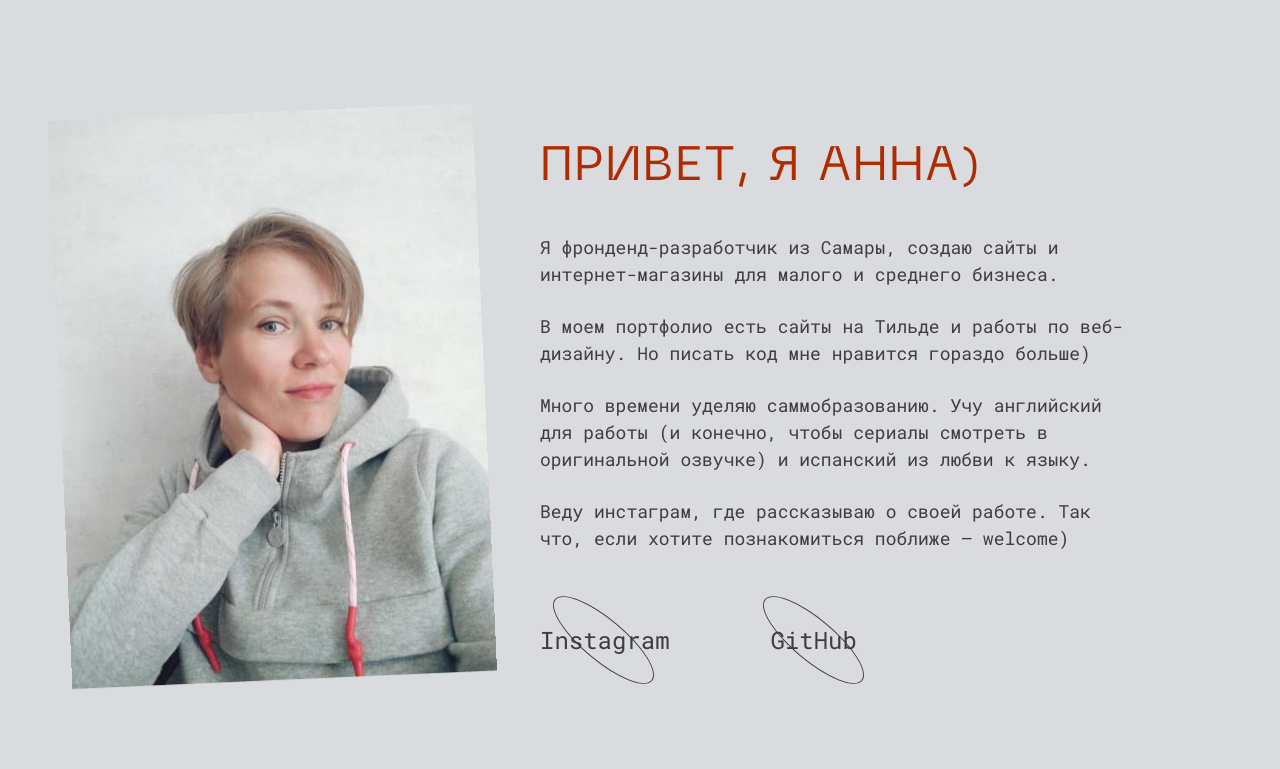
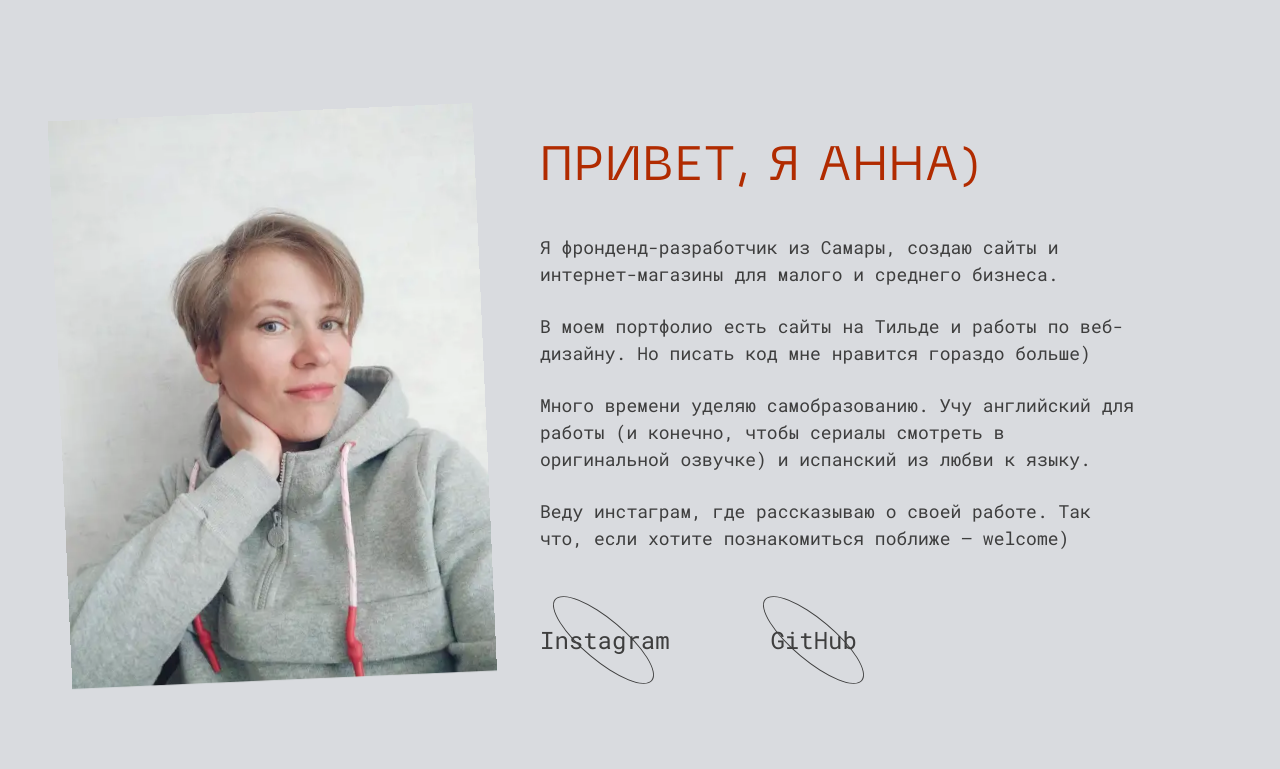
Before and after one commit to anchieff/annanekrasova, a website: page annanekrasova/index.html in a window 1280 px wide. Shown: the part 5251-6020 px from the top of the page. Drawn offline with nearby package versions, Linux system fonts and the light colour scheme; some packages are replaced by stand-ins of ours; files whose address does not match are found by name.

Commit message:
Optimized  myphoto and fixed typos

```diff
--- a/annanekrasova/index.html
+++ b/annanekrasova/index.html
@@ -212,12 +212,7 @@
 
       <div class="about__info">
         <div class="about__photo">
-          <picture>
-            <source media="(max-width: 992px)" srcset="img/myphoto992.jpg">
-            <source media="(min-width: 993px)" srcset="img/myphoto.jpg">
-            <img src="./img/myphoto.jpg" alt="myphoto">
-          </picture>
-
+          <picture><source srcset="./img/myphoto.webp" type="image/webp"><img src="./img/myphoto.jpg" alt="myphoto"></picture>
         </div>
 
         <div class="about__content">
@@ -225,7 +220,7 @@
           <div class="about__text">
             <p>Я фронденд-разработчик из Самары, создаю сайты и интернет-магазины для малого и среднего бизнеса.</p>
             <p>В моем портфолио есть сайты на Тильде и работы по веб-дизайну. Но писать код мне нравится гораздо больше)</p>
-            <p>Много времени уделяю саммобразованию. Учу английский для работы (и конечно, чтобы сериалы смотреть в оригинальной озвучке) и испанский из любви к языку.</p>
+            <p>Много времени уделяю самобразованию. Учу английский для работы (и конечно, чтобы сериалы смотреть в оригинальной озвучке) и испанский из любви к языку.</p>
             <p>Веду инстаграм, где рассказываю о своей работе. Так что, если хотите познакомиться поближе — welcome)</p>
             </div>
           <div class="about__buttons">
@@ -254,7 +249,7 @@
         <div class="tech__text">
           <p>Верстаю на <span>HTML/CSS(SCSS)</span> — адаптивно, кроссбраузерно, с использованием семантических тегов и BEM. Все, как вы любите)</p>
           <p>Пишу код. Табы, попапы, калькуляторы - на <span>JavaScript(ES6 и выше)</span>. Для чего-то более серьезного и интересного использую <span>React</span>.</p>
-          <p>Собираю 150 миллионнов разрозненных (но хорошо структурированных) файлов в один готовый проект с помощью <span>Gulp</span> и <span>Webpack</span>. </p>
+          <p>Собираю 150 миллионов разрозненных (но хорошо структурированных) файлов в один готовый проект с помощью <span>Gulp</span> и <span>Webpack</span>. </p>
           <p>При острой необходимости могу работать с <span>Bootstrap</span> и <span>JQuery</span>.</p>
         </div>
 
```
Also changed, not shown: #src/index.html (+3 -8 lines).
